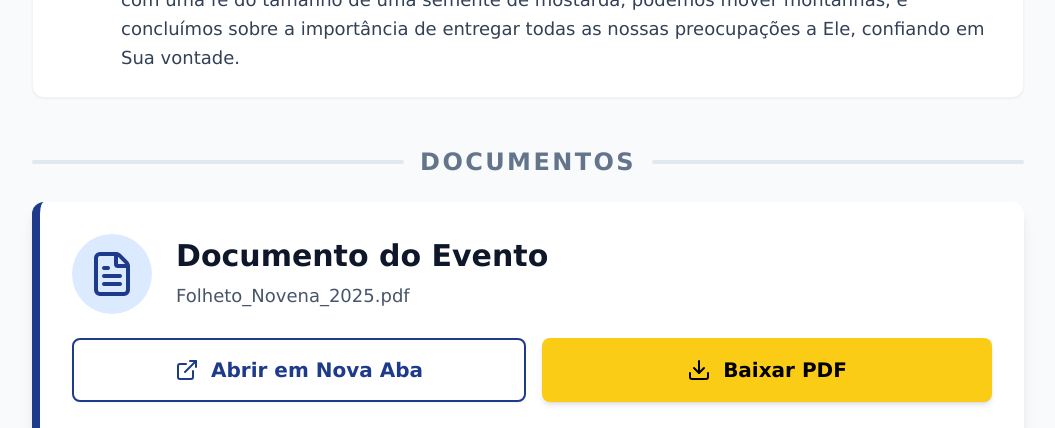
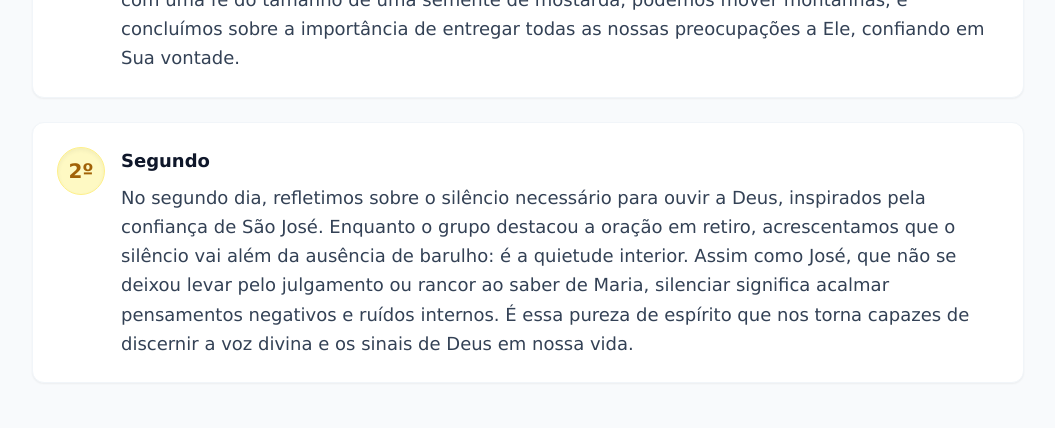
Before and after one commit to virginia-rabello/novena-de-natal, a React (Vite) app: page / in a window 1280 px wide. Shown: the part 1220-1648 px from the top of the page, without its empty margins (112-1167 px from the left). Built offline with nearby package versions, Linux system fonts and the light colour scheme.

Commit message:
second day notes

```diff
--- a/App.tsx
+++ b/App.tsx
@@ -45,7 +45,7 @@ const DEFAULT_NOTES: Record<number, string> = {
   0: "Hoje refletimos sobre fé e disponibilidade para Deus, inspirados pelo 'sim' de Maria e sua confiança plena. Discutimos que estar disponível significa priorizar o compromisso com Deus acima de futilidades e cultivar a gratidão constante para sentir Sua presença. Relembramos que, com uma fé do tamanho de uma semente de mostarda, podemos mover montanhas, e concluímos sobre a importância de entregar todas as nossas preocupações a Ele, confiando em Sua vontade.",
 
   // Day 1 (16/12)
-  // 1: "Resumo do segundo dia...",
+  1: "No segundo dia, refletimos sobre o silêncio necessário para ouvir a Deus, inspirados pela confiança de São José. Enquanto o grupo destacou a oração em retiro, acrescentamos que o silêncio vai além da ausência de barulho: é a quietude interior. Assim como José, que não se deixou levar pelo julgamento ou rancor ao saber de Maria, silenciar significa acalmar pensamentos negativos e ruídos internos. É essa pureza de espírito que nos torna capazes de discernir a voz divina e os sinais de Deus em nossa vida.",
 };
 
 // Helper to get notes from storage
```
